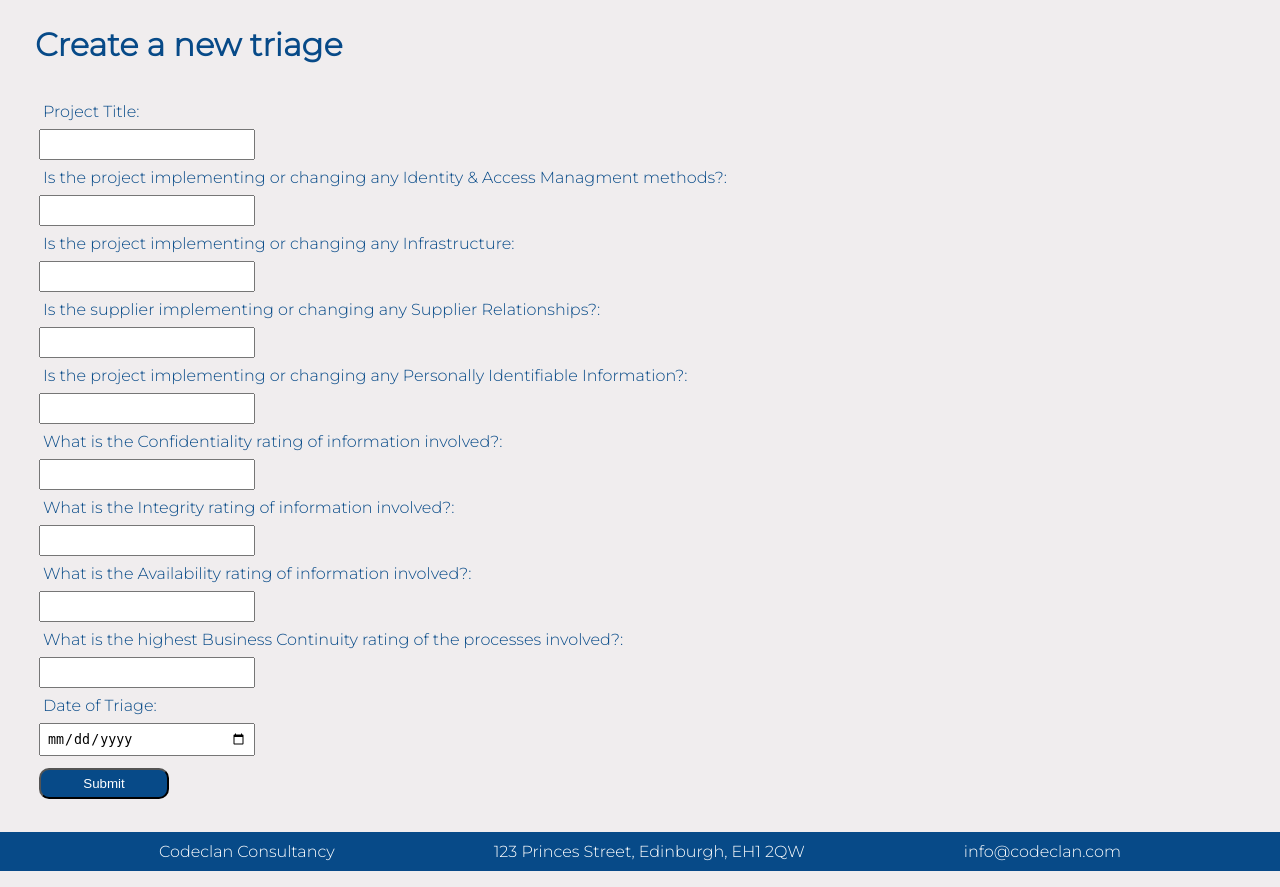
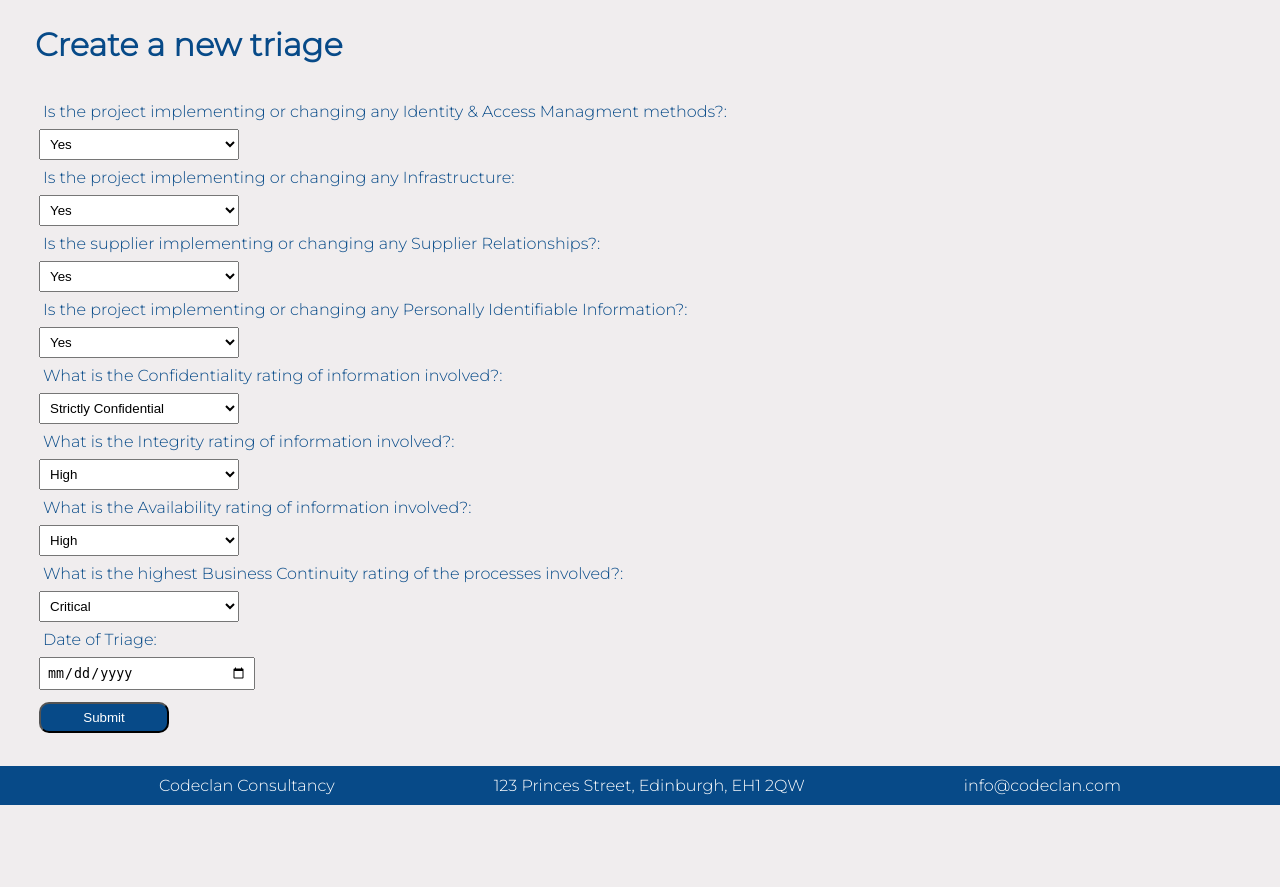
Before and after one commit to michaelmccoll/Project_Secure_Design, a Flask app: page /triages/new in a window 1280 px wide. Shown: the part 137-1024 px from the top of the page. After the commit the page ends 942 px from the top, so only its background shows below. Run offline with Flask 2, Linux system fonts and the light colour scheme.

```diff
--- a/controllers/projects_controller.py
+++ b/controllers/projects_controller.py
@@ -30,9 +30,9 @@ def create_project():
 def show_project(id):
     project = project_repository.select(id)
     triage = triage_repository.triage(project)
-    risks = risk_repository.risks(project)
-    controls = control_repository.controls(project)
-    return render_template("/projects/show.html",project=project,triage=triage,risks=risks,controls=controls)
+    # risks = risk_repository.risks(project)
+    # controls = control_repository.controls(project)
+    return render_template("/projects/show.html",project=project,triage=triage)
 
 @projects_blueprint.route("/projects/<id>/edit", methods=['GET'])
 def edit_project(id):
--- a/templates/base.html
+++ b/templates/base.html
@@ -22,7 +22,7 @@
             <li><a href="/projects">Projects</a></li>
             <li><a href="/triages">Triages</a></li>
             <li><a href="/risks">Risks</a></li>
-            <li><a href="/stats">Stats</a></li>
+            <li><a href="/stats">Reporting</a></li>
         </ul>
     </header>
     {% block content %}
--- a/templates/projects/index.html
+++ b/templates/projects/index.html
@@ -14,6 +14,7 @@
                     <th>End Date</th>
                     <th>Status</th>
                     <th>More Info</th>
+                    <th>Triage</th>
                 </tr>
             </thead>
         {% for project in all_projects %}
@@ -25,7 +26,8 @@
                     <td>{{project.start_date}}</td>
                     <td>{{project.end_date}}</td>
                     <td>{{project.status}}</td>
-                    <td><a href="/projects/{{project.id}}">More Details</a></td>
+                    <td><a href="/projects/{{project.id}}">More Info</a></td>
+                    <td><a href="/triages/new">Complete Triage</a></td>
                 </tr>
             </tbody>
         {% endfor %}
--- a/templates/triages/index.html
+++ b/templates/triages/index.html
@@ -2,7 +2,7 @@
 
 {% block content %}
     <h1>List of triages</h1>
-    <a href="/triages/new">Create new triage</a>
+    <hr>
     <table class="table">
         <thead>
             <tr>
@@ -29,7 +29,6 @@
                 <td>{{triage.integrity}}</td>
                 <td>{{triage.availability}}</td>
                 <td>{{triage.continuity}}</td>
-                <td><a href="/triages/{{triage.id}}">Consultants Assigned</a></td>
             </tr>
         </tbody>
         {% endfor %}
--- a/templates/triages/new.html
+++ b/templates/triages/new.html
@@ -4,32 +4,60 @@
     <h1>Create a new triage</h1>
         <form action="/triages" method="POST">
             <div>
-                <label for="project">Project Title: </label>
-                <input type="text" name="project" id="project">
 
                 <label for="iam">Is the project implementing or changing any Identity & Access Managment methods?: </label>
-                <input type="text" name="iam" id="iam">
+                <select name="iam" id="iam">
+                    <option value="Yes">Yes</option>
+                    <option value="No">No</option>
+                </select>
 
                 <label for="infrastructure">Is the project implementing or changing any Infrastructure: </label>
-                <input type="text" name="infrastructure" id="infrastructure">
+                <select name="iam" id="iam">
+                    <option value="Yes">Yes</option>
+                    <option value="No">No</option>
+                </select>
 
                 <label for="supplier">Is the supplier implementing or changing any Supplier Relationships?: </label>
-                <input type="text" name="supplier" id="supplier">
+                <select name="supplier" id="supplier">
+                    <option value="Yes">Yes</option>
+                    <option value="No">No</option>
+                </select>
 
                 <label for="privacy">Is the project implementing or changing any Personally Identifiable Information?: </label>
-                <input type="text" name="privacy" id="privacy">
+                <select name="privacy" id="privacy">
+                    <option value="Yes">Yes</option>
+                    <option value="No">No</option>
+                </select>
 
                 <label for="confidentiality">What is the Confidentiality rating of information involved?: </label>
-                <input type="text" name="confidentiality" id="confidentiality">
+                <select name="confidentiality" id="confidentiality">
+                    <option value="Strictly Confidential">Strictly Confidential</option>
+                    <option value="Confidential">Confidential/option>
+                    <option value="Internal">Internal</option>
+                    <option value="Public">Public</option>
+                </select>
 
                 <label for="integrity">What is the Integrity rating of information involved?: </label>
-                <input type="text" name="integrity" id="integrity">
+                <select name="integrity" id="integrity">
+                    <option value="High">High</option>
+                    <option value="Medium">Medium</option>
+                    <option value="Low">Low</option>
+                </select>
 
                 <label for="availability">What is the Availability rating of information involved?: </label>
-                <input type="text" name="availability" id="availability">
+                <select name="availability" id="availability">
+                    <option value="High">High</option>
+                    <option value="Medium">Medium</option>
+                    <option value="Low">Low</option>
+                </select>
 
                 <label for="continuity">What is the highest Business Continuity rating of the processes involved?: </label>
-                <input type="text" name="continuity" id="continuity">
+                <select name="continuity" id="continuity">
+                    <option value="Critical">Critical</option>
+                    <option value="High">High</option>
+                    <option value="Medium">Medium</option>
+                    <option value="Low">Low</option>
+                </select>
 
                 <label for="date">Date of Triage: </label>
                 <input type="date" name="date" id="date">
```
Also changed, not shown: templates/projects/new.html (+11 -3 lines).
